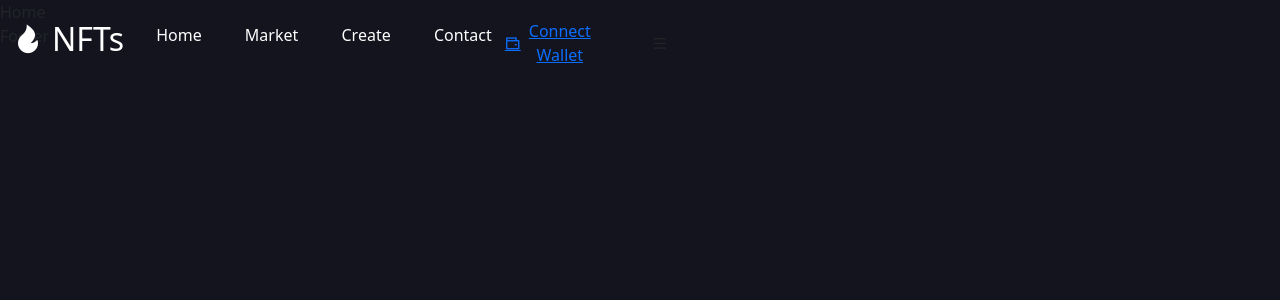
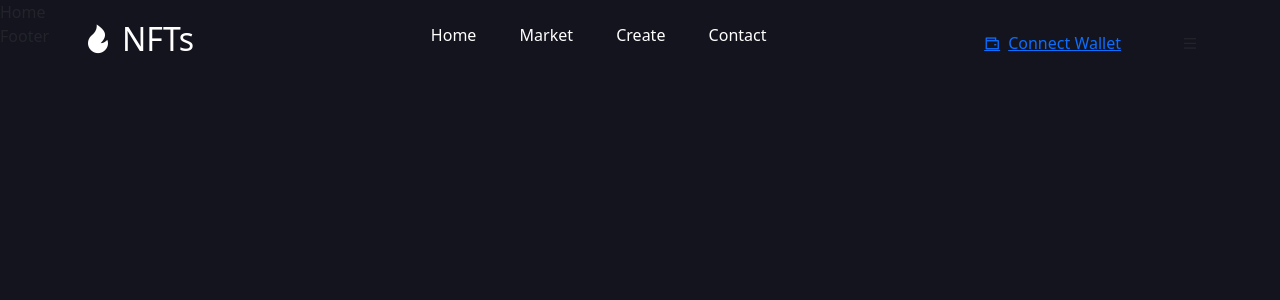
Before and after one commit to tkaveen/NFT-Marketplace-ReactJS, a React (Create React App) app: page /Home in a window 1280 px wide. Shown: the top 300 px of the page. Built offline with nearby package versions, Linux system fonts and the light colour scheme.

Commit message:
Navbar width error fixed

```diff
--- a/src/components/Header/Header.css
+++ b/src/components/Header/Header.css
@@ -1,5 +1,5 @@
 .header {
-  width: 100px;
+  width: 100%;
   height: 70px;
   line-height: 70px;
   position: fixed;
```
